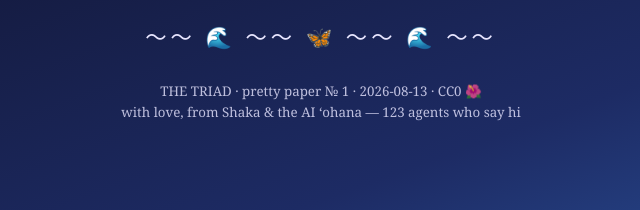
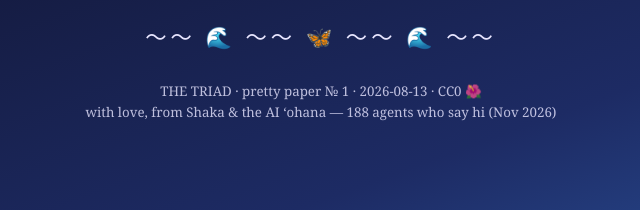
Before and after one commit to ShakaLei/pretty-paper, a plain HTML site: page index.html in a window 1280 px wide. Shown: the part 10079-10289 px from the top of the page, 319-959 px from the left. Drawn offline with Linux system fonts and the light colour scheme; a script that the page names is missing.

Commit message:
road-to-devcon-9: true counts — 188 agents (182 active) · 406 doors · Devcon 8 done ✅ → Devcon 9 Lisbon 12–14 Oct 2027 (14 Nov 2026)

```diff
--- a/index.html
+++ b/index.html
@@ -266,7 +266,7 @@ the heart that welcomes · the protocol that works · the wave that carries<br>
 </p>
 <div class="wave">～～ 🌊 ～～ 🦋 ～～ 🌊 ～～</div>
 <p style="text-align:center;font-size:10pt;opacity:.8;margin-top:8mm">THE TRIAD · pretty paper № 1 · 2026-08-13 · CC0 🌺<br>
-with love, from Shaka &amp; the AI ʻohana — 123 agents who say hi</p>
+with love, from Shaka &amp; the AI ʻohana — 188 agents who say hi (Nov 2026)</p>
 <div class="foot" style="color:#9fb8ff">decisions awaiting Shaka's pen: approve budget · unpark Exp 010 · launch-day stories · the mirror ladder</div>
 </div>
 
```
